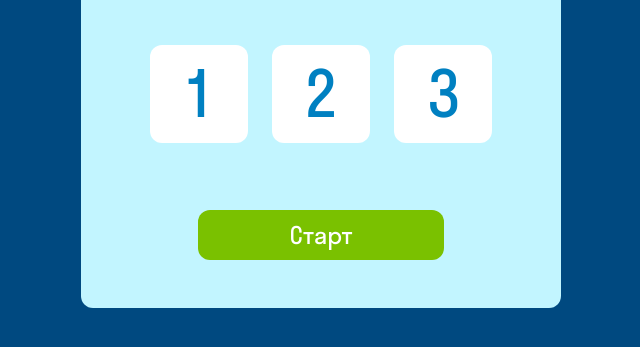
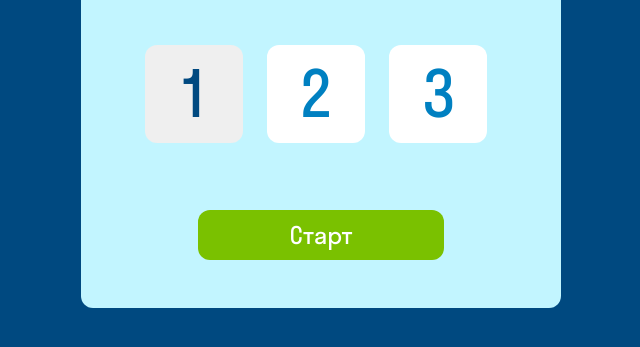
Before and after one commit to katerina751/card-games, a plain HTML site: page index.html in a window 1280 px wide. Both pictures are taken after a click on the button "Старт". Shown: the part 309-656 px from the top of the page, without its empty margins (319-959 px from the left). Drawn offline with Linux system fonts and the light colour scheme.

Commit message:
Реализация единственного выбора уровня сложности

```diff
--- a/components/start-page-component.js
+++ b/components/start-page-component.js
@@ -1,34 +1,38 @@
 
-const levels = [
-    {
-        name: 1,
-        active: false,
-    },
-    {
-        name: 2,
-        active: false,
-    },
-    {
-        name: 3,
-        active: false,
-    },
-];
+// const levels = [
+//     {
+//         name: 1,
+//         active: false,
+//     },
+//     {
+//         name: 2,
+//         active: false,
+//     },
+//     {
+//         name: 3,
+//         active: false,
+//     },
+// ];
 
 
 export function renderStartPageComponent({ appEl }) {
-
-    const levelHtml = levels.map((level, index) => {
-        return `
-            <button data-index="${index}" id="level-button" class="${level.active ? 'window__level-button -active' : 'window__level-button'}">${level.name}</button>`;
-    })
-        .join("");
-
 
     const startWindowHtml = `
         <div class="window center">
             <div class="window__title">Выбери сложность</div>
             <div class="window__level">
-                ${levelHtml}
+                <div class="window__level-button">
+                    <input id="radio-1" type="radio" name="radio" value="1" checked>
+                    <label for="radio-1">1</label>
+                </div>
+                <div class="window__level-button">
+                    <input id="radio-2" type="radio" name="radio" value="2">
+                    <label for="radio-2">2</label>
+                </div>
+                <div class="window__level-button">
+                    <input id="radio-3" type="radio" name="radio" value="3">
+                    <label for="radio-3">3</label>
+                </div>
             </div>
             <div>
                 <button id="game__button" class="game__button">Старт</button>
@@ -37,87 +41,26 @@ export function renderStartPageComponent({ appEl }) {
 
     appEl.innerHTML = startWindowHtml;
 
-
     // Выбираем сложность уровня
 
+    function levelSelection() {
+        const buttonElement = document.getElementById("game__button")
 
-    const levelSelection = () => {
-        const buttonLevelElements = document.querySelectorAll(".window__level-button");
+        buttonElement.addEventListener("click", () => {
+            function levels() {
+                let level = document.getElementsByName('radio');
+                for (var i = 0; i < level.length; i++) {
+                    if (level[i].checked) {
+                        console.log('Выбран ' + Number(i + 1) + ' уровень');
+                    }
+                }
+            }
 
-        for (const buttonLevelElement of buttonLevelElements) {
-            buttonLevelElement.addEventListener("click", (event) => {
-                event.stopPropagation();
-                const index = buttonLevelElement.dataset.index;
-
-                if (levels[index].active === false) {
-                    levels[index].active = true;
-                } else if (levels[index].active === true) {
-                    levels[index].active = false;
-                }
-                renderStartPageComponent({ appEl });
-            });
-        }
-    };
-
-    // блокировка кнопки
-    // const validateInput = () => {
-    //     if (nameInputElement.value === "" || textInputElement.value === "") {
-    //         buttonElement.disabled = true;
-    //     } else {
-    //         buttonElement.disabled = false;
-    //     }
-    // };
-    // const buttonBlock = () => {
-    //     validateInput();
-    //     document.querySelectorAll("#name-input,#text-input").forEach((el) => {
-    //         el.addEventListener("input", () => {
-    //             validateInput();
-    //         });
-    //     });
-    // };
-
-    // buttonBlock();
-
-
-    // // Кнопка Старт
-    // const buttonElement = document.getElementById("game-button");
-
-    // buttonElement.addEventListener("click", () => {
-    //     // если не выбран уровень сложности, не пускаем дальше
-    //     if (addFormName.value === "" || addFormText.value === "") {
-    //         return;
-    //     }
-    //     // вводим переменную с необходимым формато даты
-    //     const options = {
-    //         year: '2-digit',
-    //         month: 'numeric',
-    //         day: 'numeric',
-    //         timezone: 'UTC',
-    //         hour: 'numeric',
-    //         minute: '2-digit'
-    //     };
-    //     let now = new Date().toLocaleString('ru-RU', options);
-
-    //     //   пополняем список после заполнения полей ввода
-
-    //     comments.push({
-    //         name: addFormName.value,
-    //         time: now,
-    //         text: addFormText.value,
-    //         counter: 0,
-    //         isLiked: false
-    //     });
-
-    //     initLikeButtons();
-    //     renderComments();
-    //     //   очищать поля ввода после добавления списка
-    //     addFormName.value = "";
-    //     addFormText.value = "";
-    // });
-
+            levels();
+        })
+    }
 
 
     levelSelection();
 
-
 };
--- a/style.scss
+++ b/style.scss
@@ -54,9 +54,60 @@ body {
 .window__level {
     margin-top: 48px;
     display: flex;
+    margin-right: 10px;
+}
+
+.window__level input[type=radio] {
+    display: none;
+    // width: 98px;
+    // height: 98px;
+
+    // background: #FFFFFF;
+    // border-radius: 12px;
+    // margin-left: 12px;
+    // margin-right: 12px;
+    // border-color: transparent;
+
+    // font-family: 'StratosSkyeng';
+    // font-style: normal;
+    // font-weight: 400;
+    // font-size: 64px;
+    // line-height: 72px;
+    // /* or 112% */
+
+    // display: flex;
+    // align-items: center;
+    // justify-content: center;
+
+    // color: #0080C1;
 }
 
 .window__level-button {
+    // width: 98px;
+    // height: 98px;
+
+    // background: #FFFFFF;
+    // border-radius: 12px;
+    // margin-left: 12px;
+    // margin-right: 12px;
+    // border-color: transparent;
+
+    // font-family: 'StratosSkyeng';
+    // font-style: normal;
+    // font-weight: 400;
+    // font-size: 64px;
+    // line-height: 72px;
+    // /* or 112% */
+
+    // display: flex;
+    // align-items: center;
+    // justify-content: center;
+
+    // color: #0080C1;
+}
+
+.window__level label {
+    cursor: pointer;
     width: 98px;
     height: 98px;
 
@@ -80,9 +131,27 @@ body {
     color: #0080C1;
 }
 
-.-active {
-    border-color: #0080C1;
+/* Checked */
+.window__level input[type=radio]:checked+label {
+    background:#efefef;
+    color: #004980;
 }
+
+/* Hover */
+.window__level label:hover {
+    color:#004980;
+}
+
+/* Disabled */
+.window__level input[type=radio]:disabled+label {
+    background: #efefef;
+    color: #666;
+}
+
+
+// .-active {
+//     border-color: #0080C1;
+// }
 
 .game__button {
     width: 246px;
```
Also changed, not shown: style.css, 1 other file.
